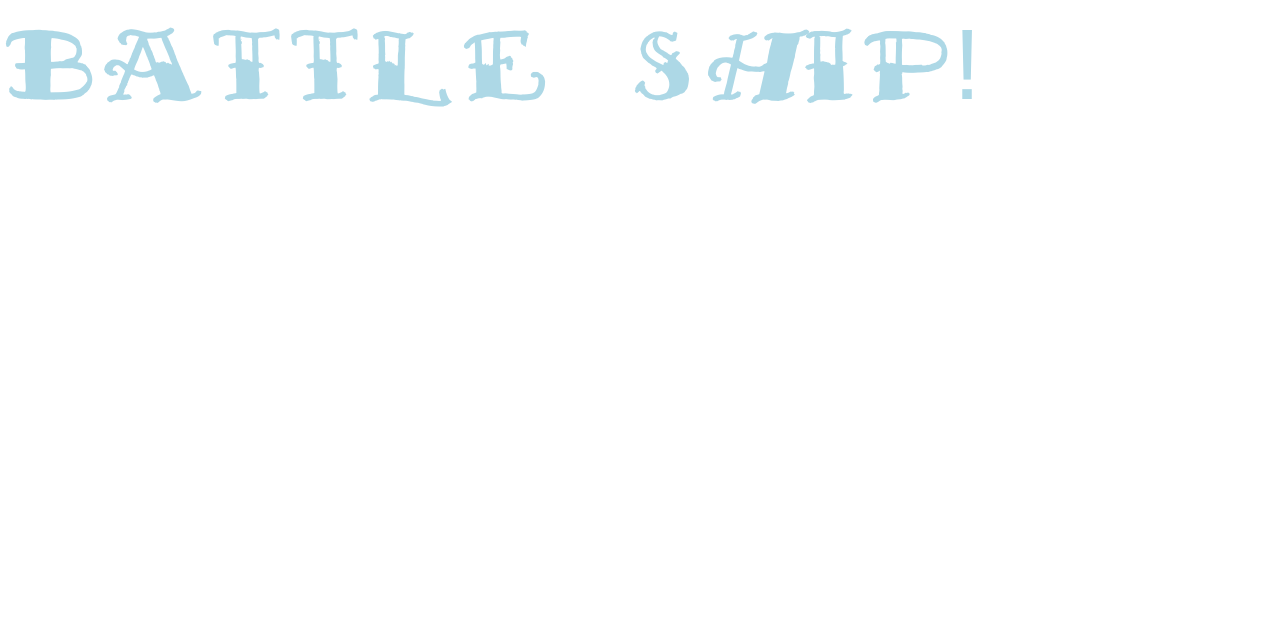
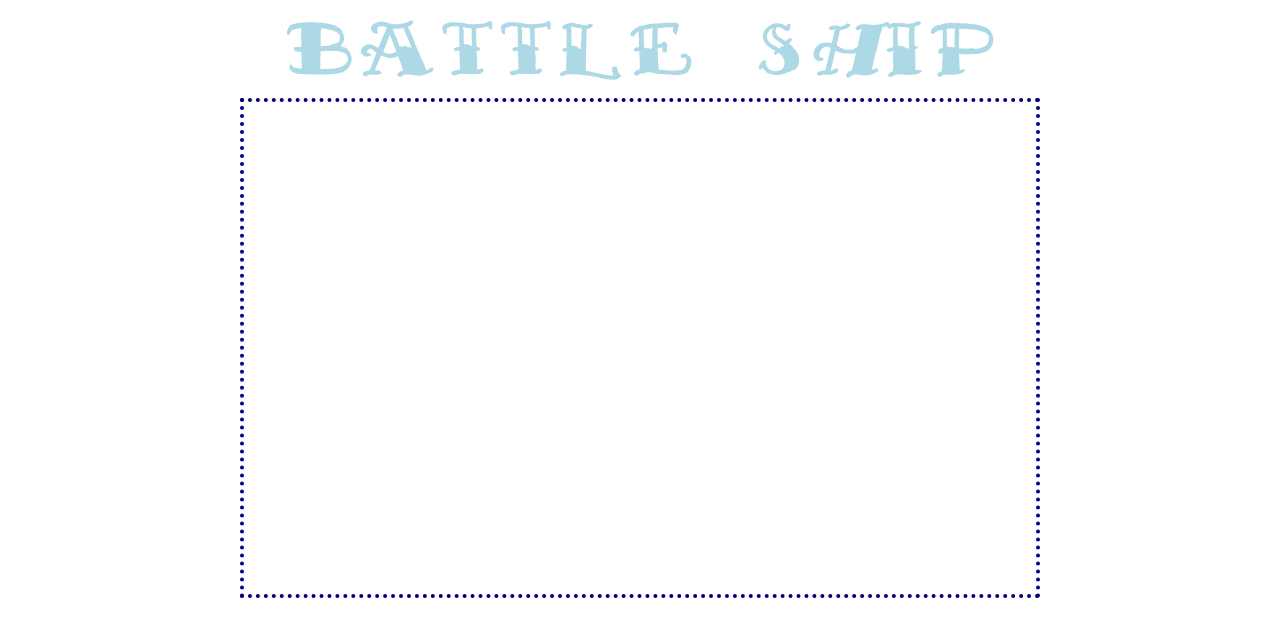
Before and after one commit to Keago99/TOPBattleShip, a website: page index.html in a window 1280 px wide. Drawn offline with nearby package versions, Linux system fonts and the light colour scheme.

Commit message:
add method for creating a grid dynamically.

```diff
--- a/index.html
+++ b/index.html
@@ -9,9 +9,21 @@
     <title>Battle Ship</title>
 </head>
 <body>
-    <div><h1>Battle Ship!</h1></div>
-    <div id="f">
+    <div id="mainArea">
+        <div id="mainHeading"><h1>Battle Ship</h1></div>
+        <div id="gridArea">
+            <div class="gridItem"></div>
+            <div class="gridItem"></div>
+            <div class="gridItem"></div>
+            <div class="gridItem"></div>
+            <div class="gridItem"></div>
+            <div class="gridItem"></div>
+            <div class="gridItem"></div>
+            <div class="gridItem"></div>
+            <div class="gridItem"></div>
+            <div class="gridItem"></div>
+        </div>
+    </div>
 
-    </div>
 </body>
 </html>
--- a/style.css
+++ b/style.css
@@ -8,6 +8,32 @@
 h1{
     font-family: SailorFont, sans-serif;
     Color: lightBlue;
-    font-size: 100px;
+    font-size: 75px;
+}
+
+#mainArea{
+    display: flex;
     align-items: center;
+    justify-content: center;
+    flex-direction: column;
 }
+
+#mainHeading{
+    display: flex;
+    align-items: center;
+    justify-content: center;
+}
+
+#gridArea{
+    display: grid;
+    grid-template-columns: repeat(10, 1fr);
+    grid-template-rows: repeat(10, 1fr);
+    border: 4px dotted navy;
+    height: 500px;
+    width: 800px;
+    gap: 20px;
+}
+
+.grid-Item{
+    background-color: red;
+}
```
Also changed, not shown: gameboard.js (+15 -1 lines).
